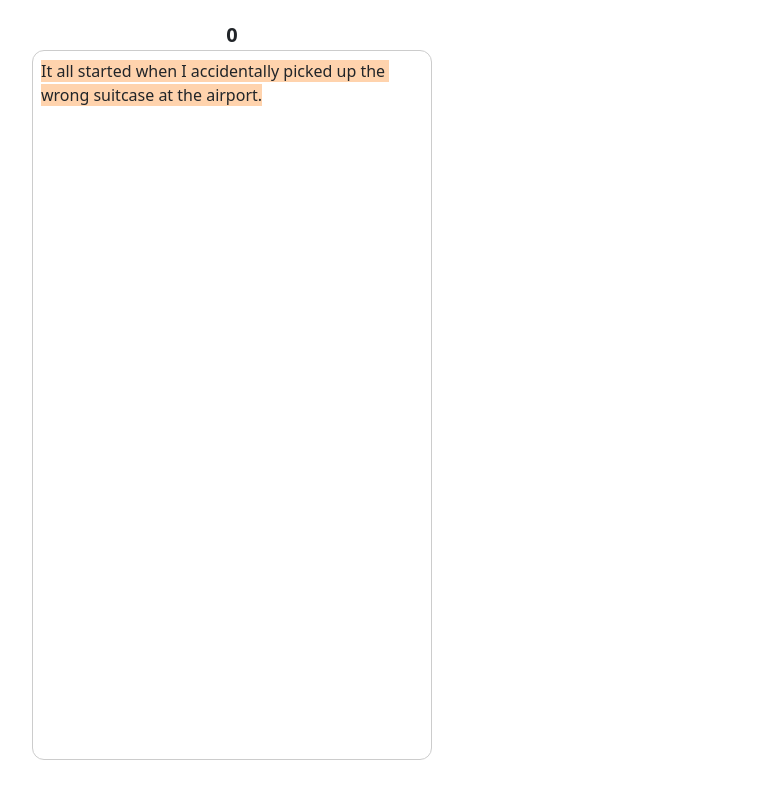
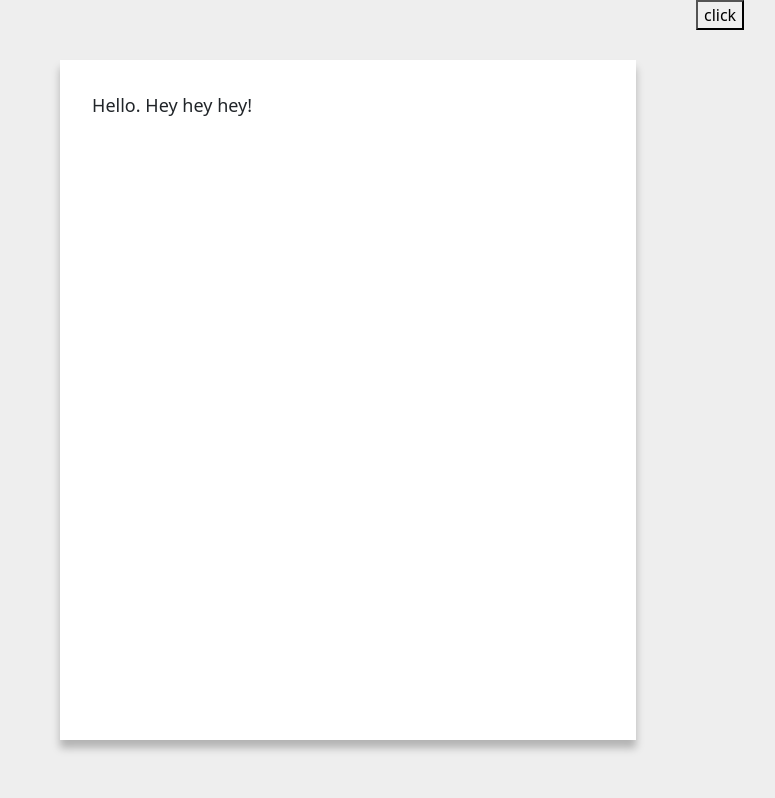
Before and after one commit to kixlab/gpt-editor, a React (Create React App) app: page / in a window 1280 px wide. Shown: the whole page, without its empty margins (0-775 px from the left). Built offline with nearby package versions, Linux system fonts and the light colour scheme.

Commit message:
Starting new slots, swtiches, and lenses - implement initial editing of text

```diff
--- a/src/App.js
+++ b/src/App.js
@@ -2,25 +2,87 @@ import './public/css/App.css';
 import 'bootstrap/dist/css/bootstrap.min.css';
 
 import React, { useState } from 'react';
-import Track from './components/Track';
+import TextEditor from './components/Editor';
+import WidgetArea from './components/WidgetArea';
+import { propTypes } from 'react-bootstrap/esm/Image';
 
 function App() {
-  const [selectedText, setSelectedText] = useState('');
-  const [pinnedText, setPinnedText] = useState(['', '']);
+  const [pipe, setPipe] = useState({
+    children: [
+      {text: "Hello.", children: [
+        {text: " World.", children: []},
+        {text: " Hey hey hey!", children: []},
+      ]}
+    ]
+  });
+  const [path, setPath] = useState([0, 1]);
+  const [isMeta, setIsMeta] = useState(false);
 
-  const handleSelection = (text) => {
-    setSelectedText(text);
+  function handleKeyDown(e) {
+      if (e.key === "Meta") {
+          setIsMeta(true);
+      }
   }
 
-  const handlePin = (pinIdx, text) => {
-    const pinnedTextCopy = [...pinnedText];
-    pinnedTextCopy[pinIdx] = text;
-    setPinnedText(pinnedTextCopy);
+  function handleKeyUp(e) {
+      if(e.key === "Meta") {
+          setIsMeta(false);
+      }
+  }
+
+  function changePath() {
+    var newPath = [];
+    var currentNode = pipe;
+    while(currentNode.children.length != 0) {
+      if(newPath.length == 1) {
+        newPath.push(path[1] == 1 ? 0 : 1);
+        currentNode = currentNode.children[path[1] == 1 ? 0 : 1];
+      } else {
+        newPath.push(currentNode.children.length - 1);
+        currentNode = currentNode.children[currentNode.children.length - 1];
+      }
+    }
+    setPath(newPath);
+  }
+
+  function changePipe(changedPathList, changedTextList) {
+    var newPipe = {...pipe};
+    for(var i = 0; i < changedPathList.length; i++) {
+        var node = newPipe;
+        for(var j = 0; j < changedPathList[i].length; j++) {
+            node = node.children[changedPathList[i][j]];
+        }
+        node.text = changedTextList[i];
+    }
+    setPipe(newPipe);
+  }
+
+  function handleGenerate(value) {
+    var newPipe = {...pipe};
+    var newPath = [...path];
+
+    var currentNode = newPipe;
+    for(var i = 0; i < path.length; i++) {
+      currentNode = currentNode.children[path[i]]
+    }
+
+    newPath.push(currentNode.children.length);
+    currentNode.children.push({text: value, children: []});
+
+    console.log(newPipe);
+    console.log(newPath);
+
+    setPipe(newPipe);
+    setPath(newPath);
   }
 
   return (
-    <div className="App">
-      <Track/>
+    <div className="App" onKeyDown={handleKeyDown} onKeyUp={handleKeyUp}>
+      <TextEditor
+        isMeta={isMeta} pipe={pipe} path={path}
+        changePipe={changePipe} handleGenerate={handleGenerate}
+      />
+      <WidgetArea changePath={changePath}/>
     </div>
   );
 }
--- /dev/null
+++ b/src/components/Editor.js
@@ -0,0 +1,255 @@
+import React, { useState, useMemo, useEffect, useRef } from 'react';
+import styled from "styled-components";
+
+import { createEditor, Transforms, Editor, Element as SlateElement } from 'slate'
+import { Slate, Editable, withReact, ReactEditor } from 'slate-react'
+
+const isGPT = false;
+
+const colors = [
+    '#ffd3ad', '#ddb6c0', '#b2e4f7', '#96e5ac', '#d3aaeb', '#b8b8eb', '#afc3e9', '#9feb87'
+];
+
+const isSpan = editor => {
+    const [span] = Editor.nodes(editor, {
+        match: n => !Editor.isEditor(n) && SlateElement.isElement(n) && n.type === 'span'
+    });
+    return !!span;
+}
+
+const withInlines = editor => {
+    const { insertText, insertFragment, isInline, deleteBackward, deleteForward } = editor
+
+    editor.isInline = element =>
+      ['span'].includes(element.type) || isInline(element)
+
+    editor.insertText = text => {
+        if(isSpan(editor)) {
+            const { selection } = editor;
+            insertText(text);
+        } else {
+            const { selection, children } = editor;
+
+            if(selection.anchor.path[1]  === 0) {
+                Transforms.insertText(
+                    editor,
+                    text,
+                    { at: { path: [0, 1, 0], offset: 0}}
+                )
+            } else {
+                var lastSpanLocation = children[0].children.length - 1 - 1;
+                var lastSpan = children[0].children[lastSpanLocation];
+                Transforms.insertText(
+                    editor,
+                    text,
+                    { at: { path: [0, lastSpanLocation, 0], offset: lastSpan.children[0].text.length}}
+                )
+            }
+        }
+    }
+
+    // TODO: Prevent deleting spans
+
+    editor.insertFragment = node => {
+        var textCopied = "";
+        for(var i = 0; i < node[0].children.length; i++) {
+            var child = node[0].children[i];
+            if(child.type === 'span')
+                textCopied += child.children[0].text;
+        }
+        editor.insertText(textCopied);
+    }
+
+    return editor;
+}
+
+function TextEditor(props) {
+    const editor = useMemo(() => withInlines(withReact(createEditor())), []);
+    const [value, setValue] = useState([
+        {
+            type: 'paragraph',
+            children: [
+                {type: 'span', isLast: true, children: [{text: ''}]}
+            ]
+        }
+    ]);
+
+    useEffect(() => {
+        var totalNodes = editor.children[0].children.length;
+        for(var i = totalNodes - 1; i >= 0; i--) {
+            Transforms.removeNodes(
+                editor,
+                { at: [0, i] }
+            )
+        }
+        var nodesToInsert = [];
+        var currentNode = props.pipe;
+        var currentPath = ""
+        for(var i = 0; i < props.path.length; i++) {
+            currentNode = currentNode.children[props.path[i]];
+            currentPath += props.path[i];
+            var isSelected = false;
+            // TODO: var isSelected = path == selected.node
+            nodesToInsert.push(
+                {
+                    type: 'span',
+                    children: [{ text: currentNode.text }],
+                    style: isSelected ? {backgroundColor: "rgba(0, 102, 255, 0.2)"} : {},
+                    path: currentPath
+                }
+            );
+            currentPath += ","
+        }
+        nodesToInsert.push(
+            {
+                type: 'span',
+                children: [{ text: "" }],
+                isLast: true
+            }
+        )
+        Transforms.insertNodes(
+            editor,
+            nodesToInsert,
+            {at: [0, 0]}
+        )
+    }, [props.path]);
+
+    function valueToText(value) {
+        var text = "";
+        for(var i = 0; i < value[0].children.length; i++) {
+            var child = value[0].children[i];
+            if(child.type === 'span') {
+                text += child.children[0].text;
+            }
+        }
+        return text;
+    }
+
+    function handleChange(newValue) {
+        if(valueToText(value) === valueToText(newValue)) return;
+        setValue(newValue);
+
+        var children = [...newValue[0].children];
+
+        // check changes in spans
+
+        var changedPathList = [];
+        var changedTextList = [];
+
+        var currentNode = props.pipe;
+        var currentPath = [];
+        for(var i = 0; i < props.path.length; i++) {
+            currentNode = currentNode.children[props.path[i]];
+            currentPath.push(props.path[i]);
+            var span = children[i*2 + 1];
+
+            var text = span.children[0].text;
+            if(text !== currentNode.text) {
+                changedPathList.push([...currentPath]);
+                changedTextList.push(text);
+            }
+        }
+
+        props.changePipe(changedPathList, changedTextList);
+
+        return;
+    }
+
+    function handleKeyDown(e) {
+        console.log("down: " + e.key);
+
+        if(e.key === "Enter") {
+            e.preventDefault();
+            editor.insertText('\n');
+        } else if(e.key === 'g' && props.isMeta) {
+            e.preventDefault();
+            var valueChildren = value[0].children;
+            var lastSpan = valueChildren[valueChildren.length - 1 - 1];
+            props.handleGenerate(lastSpan.children[0].text);
+        }
+    }
+
+    function handleKeyUp(e) {
+        console.log("up: " + e.key);
+    }
+
+
+    return (
+        <SuperContainer>
+            <Slate
+                editor={editor}
+                value={value}
+                onChange={handleChange}
+            >
+                <Editable
+                    id={"editor"}
+                    className="TextEditor"
+                    renderElement={props => <Element {...props} />}
+                    renderLeaf={props => <Text {...props} />}
+                    onKeyDown={handleKeyDown}
+                    onKeyUp={handleKeyUp}
+                />
+            </Slate>
+        </SuperContainer>
+    )
+}
+
+const Element = props => {
+    const { attributes, children, element } = props;
+    switch (element.type) {
+      case 'span':
+        return <SpanElement {...props} />
+      default:
+        return <p {...attributes}>{children}</p>
+    }
+};
+
+// Put this at the start and end of an inline component to work around this Chromium bug:
+// https://bugs.chromium.org/p/chromium/issues/detail?id=1249405
+const InlineChromiumBugfix = () => (
+    <span
+      contentEditable={false}
+      style={{fontSize: 0}}
+    >
+      ${String.fromCodePoint(160) /* Non-breaking space */}
+    </span>
+  )
+
+const SpanElement = props => {
+    return (
+        <span style={props.element.style} {...props.attributes}>
+            <InlineChromiumBugfix/>
+            {props.children}
+            <InlineChromiumBugfix/>
+        </span>
+    )
+}
+
+const Text = props => {
+    const { attributes, children, leaf } = props
+    return (
+      <span
+        // The following is a workaround for a Chromium bug where,
+        // if you have an inline at the end of a block,
+        // clicking the end of a block puts the cursor inside the inline
+        // instead of inside the final {text: ''} node
+        // https://github.com/ianstormtaylor/slate/issues/4704#issuecomment-1006696364
+        style={
+          leaf.text === ''
+            ? {paddingLeft: "0.1px"}
+            : null
+        }
+        {...attributes}
+      >
+        {children}
+      </span>
+    )
+  }
+
+const SuperContainer = styled.div`
+    flex-basis: 45%;
+    margin: 60px 60px 60px 60px;
+    box-shadow: 0px 8px 8px rgba(0, 0, 0, 0.25);
+`;
+
+export default TextEditor;
--- /dev/null
+++ b/src/components/WidgetArea.js
@@ -0,0 +1,15 @@
+import React, { useState, useRef } from 'react';
+import styled from "styled-components";
+
+function WidgetArea(props) {
+    return (
+        <Container>
+            <button onClick={props.changePath}> click </button>
+        </Container>
+    )
+}
+
+const Container = styled.div`
+`;
+
+export default WidgetArea;
--- a/src/public/css/App.css
+++ b/src/public/css/App.css
@@ -4,7 +4,10 @@
 
 .App {
   height: 100%;
-  padding: 20px 20px 32px 20px;
+  width: 100%;
+  display: flex;
+  flex-direction: row;
+  background-color: #EEE;
 }
 
 .App-logo {
@@ -44,10 +47,11 @@
 }
 
 .TextEditor {
-  height: calc(100% - 30px);
-  padding: 8px;
-  border-radius: 12px;
+  background-color: #fff;
+  padding: 32px;
+  height: 100%;
   overflow-y: scroll;
+  font-size: 18px;
 }
 
 .TextEditor::-webkit-scrollbar {
```
Also changed, not shown: src/old_components/SlateArea.js (renamed from src/components/SlateArea.js), src/old_components/Track.js (renamed from src/components/Track.js).
